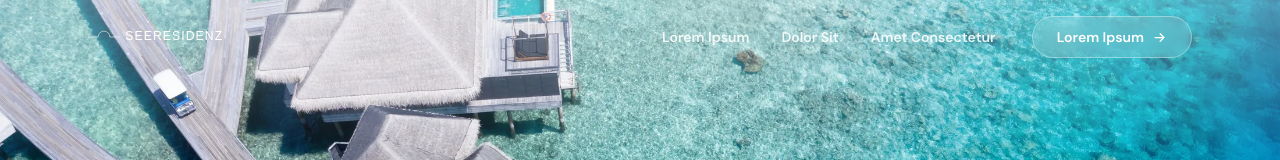
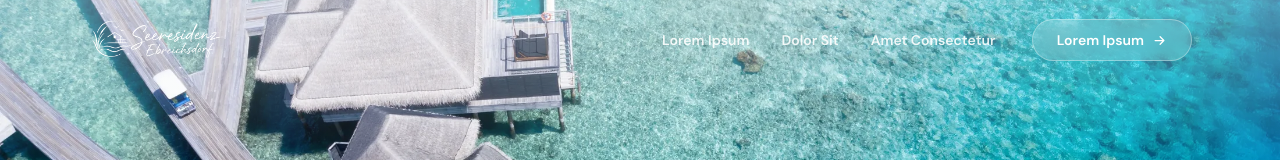
Before and after one commit to mmdscon/seeresidenz-ebreichsdorf, a Next.js app: page / in a window 1280 px wide. Shown: the top 160 px of the page. Built offline with nearby package versions, Linux system fonts and the light colour scheme.

Commit message:
Add files via upload

```diff
--- a/src/app/components/ui/Footer.tsx
+++ b/src/app/components/ui/Footer.tsx
@@ -50,11 +50,11 @@ export default function Footer() {
           <div className="md:col-span-1 flex flex-col gap-5">
             <div>
               <Image
-                src="/logo.svg"
-                alt="Seeresidenz"
-                width={160}
-                height={31}
-                className="h-7 w-auto"
+                src="/logo.png"
+                alt="Seeresidenz Ebreichsdorf"
+                width={286}
+                height={100}
+                className="h-12 w-auto"
                 style={{ filter: "brightness(0) invert(1)" }}
               />
             </div>
--- a/src/app/components/ui/Header.tsx
+++ b/src/app/components/ui/Header.tsx
@@ -49,12 +49,12 @@ export default function Header({ onQuizOpen }: { onQuizOpen?: () => void }) {
         <div className="flex items-center justify-between">
           <a href="/" aria-label="Seeresidenz – Startseite" className="shrink-0">
             <Image
-              src="/logo.svg"
-              alt="Seeresidenz"
-              width={180}
-              height={35}
+              src="/logo.png"
+              alt="Seeresidenz Ebreichsdorf"
+              width={286}
+              height={100}
               priority
-              className="h-7 md:h-8 w-auto"
+              className="h-10 md:h-12 w-auto"
               style={{ filter: scrolled ? "none" : "brightness(0) invert(1)", transition: "filter 0.3s ease" }}
             />
           </a>
@@ -142,7 +142,7 @@ export default function Header({ onQuizOpen }: { onQuizOpen?: () => void }) {
         }}
       >
         <div className="flex items-center justify-between px-6 py-4" style={{ borderBottom: "1px solid #E7E6E2" }}>
-          <Image src="/logo.svg" alt="Seeresidenz" width={140} height={27} className="h-6 w-auto" />
+          <Image src="/logo.png" alt="Seeresidenz Ebreichsdorf" width={286} height={100} className="h-9 w-auto" />
           <button
             type="button"
             onClick={() => setOpen(false)}
--- a/src/app/page.tsx
+++ b/src/app/page.tsx
@@ -270,7 +270,7 @@ function BentoTile({ src, alt, label }: { src: string; alt: string; label: strin
 function ImpressSection({ openQuiz }: { openQuiz: () => void }) {
   const { highlight, small } = IMPRESSIONEN_BENTO;
   return (
-    <section id="impressionen" className="reveal-right w-full scroll-mt-20 overflow-hidden" style={{ backgroundColor: SECTION_BG }}>
+    <section id="impressionen" className="reveal-right w-full scroll-mt-20 overflow-hidden pb-3" style={{ backgroundColor: SECTION_BG }}>
       <div className="mx-auto w-full max-w-6xl px-6 pt-16">
         <div className="reveal-up flex flex-col items-center text-center mb-10">
           <h2 className="text-3xl md:text-4xl" style={{ color: TEXT }}>Lorem Ipsum</h2>
@@ -301,7 +301,6 @@ function ImpressSection({ openQuiz }: { openQuiz: () => void }) {
           </div>
         ))}
       </div>
-      <div style={{ height: "12px" }} />
     </section>
   );
 }
```
Also changed, not shown: public/logo.png (added).
